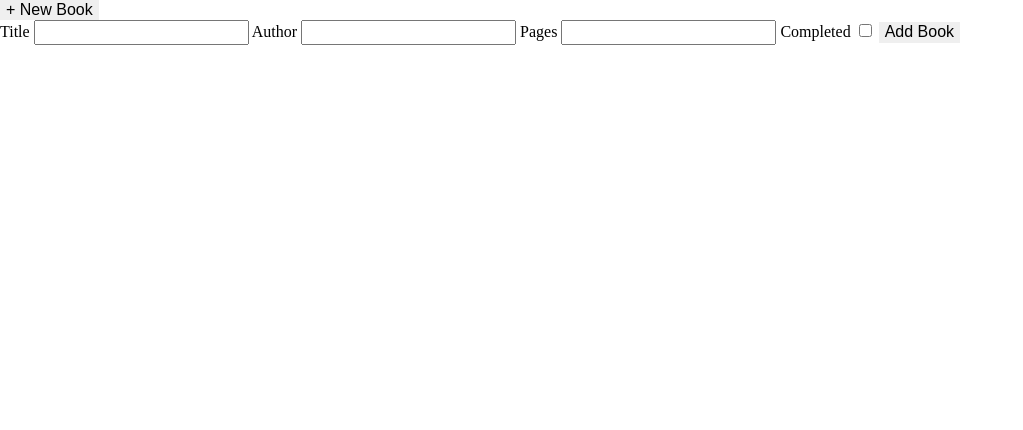
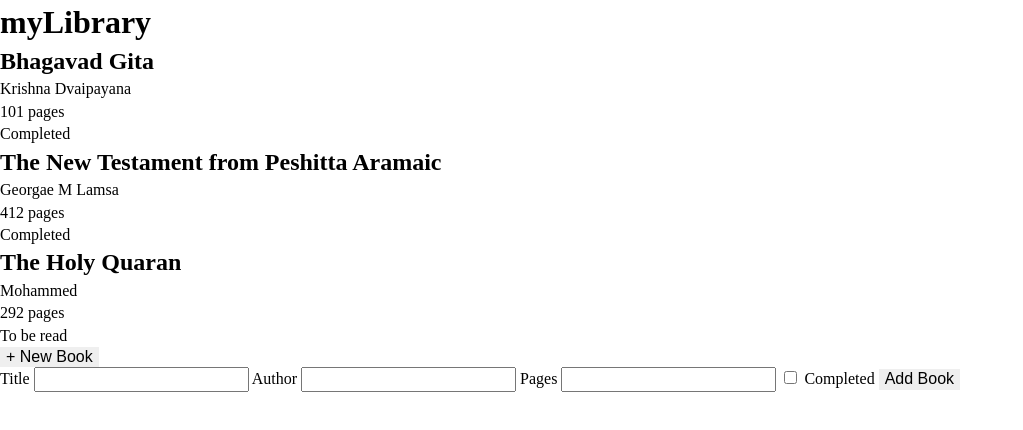
Before and after one commit to maxikaye/library, a plain HTML site: page index.html in a window 1280 px wide. Both pictures are taken after a click on the button "+ New Book". Shown: the whole page, without its empty margins (0-1023 px from the left). Drawn offline with Linux system fonts and the light colour scheme.

Commit message:
Add code to display library of all books entered

```diff
--- a/index.html
+++ b/index.html
@@ -11,7 +11,7 @@
 <body>
     <div class="container">
         <header>
-
+            <h1>myLibrary</h1>
         </header>
         <section class="library-display">
 
@@ -30,10 +30,10 @@
             <label for="book-page-count">Pages</label>
             <input type="text" name="book-page-count" id="book-page-count">
 
+            <input type="checkbox" name="book-completed" id="book-completed">
             <label for="book-completed">Completed</label>
-            <input type="checkbox" name="book-completed" id="book-completed">
 
-            <button type="submit">Add Book</button>
+            <button type="submit" id="btn-add-book">Add Book</button>
         </form>
     </div>
     <script src="./main.js"></script>
--- a/main.js
+++ b/main.js
@@ -1,40 +1,65 @@
 const newBookBtn = document.querySelector('#btn-new-book');
 const newBookModal = document.querySelector('.new-book-modal')
+const addBookBtn = document.querySelector('#btn-add-book');
+const libraryDisplay = document.querySelector('.library-display');
 
 let myLibrary = [];
 
 /**
  * Book Constructor
- * @param {string}} title
+ * @param {string} title
  * @param {string} author
  * @param {number (integer)} pages
- * @param {boolean} read
+ * @param {boolean} completed
  */
-function Book(title, author, pages, read) {
+function Book(title, author, pages, completed) {
   this.title = title;
   this.author = author;
   this.pages = pages;
-  this.read = read;
+  this.completed = completed;
 }
 
 Book.prototype.displayBook = function() {
+  const bookCard = document.createElement('div');
+  libraryDisplay.appendChild(bookCard);
 
+  const bookTitle = document.createElement('h2');
+  bookTitle.innerHTML = `${this.title}`;
+  bookCard.appendChild(bookTitle);
+
+  const bookAuthor = document.createElement('p');
+  bookAuthor.innerHTML = `${this.author}`;
+  bookCard.appendChild(bookAuthor);
+
+  const bookPages = document.createElement('p');
+  bookPages.innerHTML = `${this.pages} pages`;
+  bookCard.appendChild(bookPages);
+
+  const bookCompleted = document.createElement('p');
+  if (this.completed) bookCompleted.innerHTML ='Completed';
+  else bookCompleted.innerHTML = 'To be read';
+  bookCard.appendChild(bookCompleted);
 }
 
 function addBookToLibrary(e) {
+  console.table(e);
   e.preventDefault();
 }
 
 function displayLibrary() {
-    // loop thru myLibrary
+    for (let item in myLibrary) {
+        myLibrary[item].displayBook();
+    }
 }
 
-// new book button
-newBookBtn.addEventListener('click', () => { newBookModal.style.display = "block"; }, false);
+newBookBtn.addEventListener('click', () => { newBookModal.style.display = "block"; });
+addBookBtn.addEventListener('click', addBookToLibrary, false);
 
-
-// Sample Library
+// Sample Library ============================================================
 const bhagavadGita = new Book('Bhagavad Gita', 'Krishna Dvaipayana', 101, true);
 const newTestament = new Book('The New Testament from Peshitta Aramaic', 'Georgae M Lamsa', 412, true);
 const holyQuran = new Book('The Holy Quaran', 'Mohammed', 292, false);
 myLibrary.push(bhagavadGita, newTestament, holyQuran);
+
+// Build
+displayLibrary();
```
